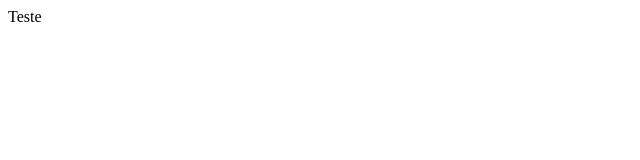
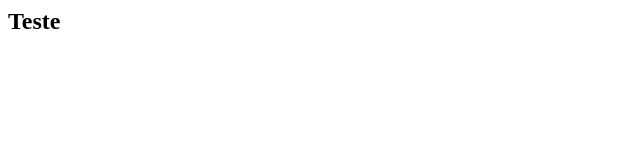
Before and after one commit to MailsonPonciano/aulagit2, a plain HTML site: page index.html in a window 1280 px wide. Shown: the full height of the page, 0-640 px from the left. Drawn offline with Linux system fonts and the light colour scheme.

Commit message:
testeste

```diff
--- a/index.html
+++ b/index.html
@@ -3,6 +3,6 @@
     <title>meu site</title>
 </head>
 <body>
-    <p>Teste</p>
+    <h2>Teste</h2>
 </body>
 </html>
```
